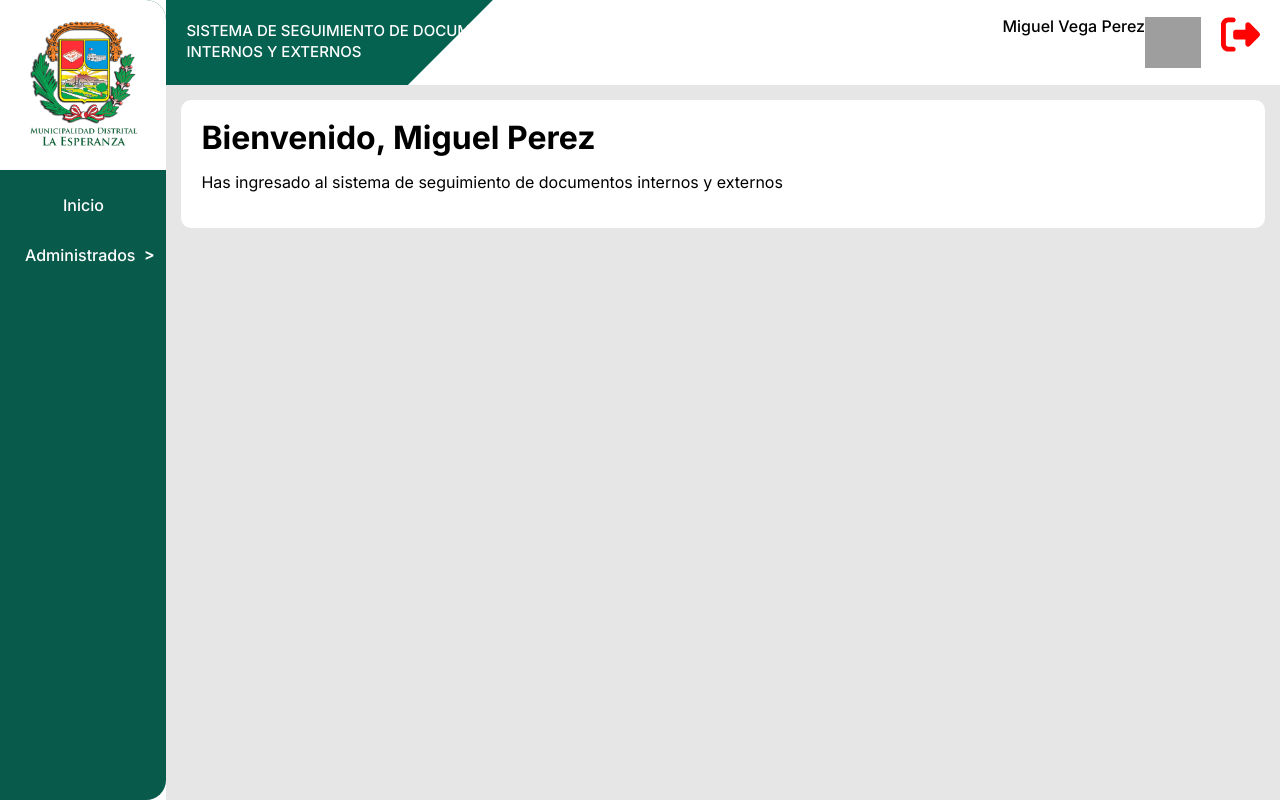
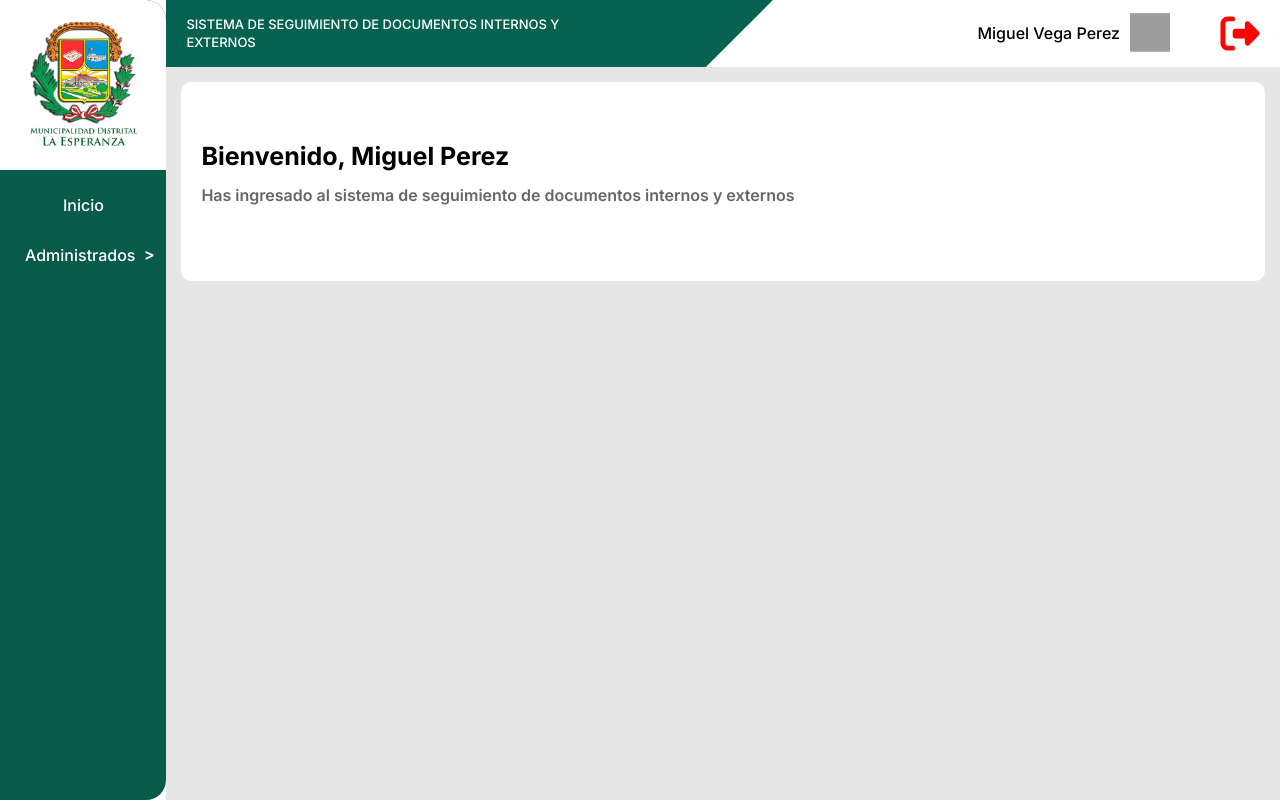
Before and after one commit to MrDevv/Seguimiento-de-Documentos-MDE, a PHP site: page /proyecto-php-poo-dos/ in a window 1280 px wide. Run offline with PHP 8.4, Linux system fonts and the light colour scheme; grey boxes are pictures that could not be loaded.

Commit message:
agrega los estilos del header y vista de inicio infalizada

```diff
--- a/assets/css/styles.css
+++ b/assets/css/styles.css
@@ -1,6 +1,7 @@
 :root{
     --bg-color-principal: #056251;
     --bg-color: #E6E6E6;
+    --font-principal: "Inter", sans-serif;
 }
 
 html{
@@ -9,7 +10,7 @@ html{
 
 
 *{
-    font-family: "Inter", sans-serif;
+    font-family: var(--font-principal);
     box-sizing: inherit;
 }
 
@@ -101,6 +102,7 @@ h1, h2, h3{
     padding: 20px;
     position: relative;
     overflow: hidden;
+    align-items: center;
 }
 
 .header h1{
@@ -120,16 +122,24 @@ h1, h2, h3{
 .container_userDetails_logout{
     z-index: 1;
     display: flex;
-    flex-wrap: wrap;
-    justify-content: center;
-    align-content: center;
-    gap: 20px;
+    align-items: center;
+    gap: 50px;
 }
 
 .userDetails{
     display: flex;
-    flex-wrap: wrap;
-    align-content: center;
+    height: 100%;
+    align-items: center;
+    gap: 10px;
+}
+
+.userDetails svg{
+    width: 40px;
+}
+
+.container_userDetails_logout svg{
+    width: 40px;
+    cursor: pointer;
 }
 
 .fondo_blanco{
@@ -142,6 +152,26 @@ h1, h2, h3{
     transform: rotate(45deg);
 }
 
+@media screen and (max-width: 1500px){
+    .header{
+        padding: 10px 20px;
+    }
+
+    .header h1{
+        font-size: 13px;
+    }
+
+    .fondo_blanco{
+        position: absolute;
+        top: -200px;
+        right: -500px;
+        width: 1000px;
+        height: 800px;
+        background-color: #fff;
+        transform: rotate(45deg);
+    }
+
+}
 
 .main{
     padding: 15px;
@@ -250,7 +280,16 @@ button:hover {
 .inicio{
     width: 100%;
     height: fit-content;
-    padding: 20px;
+    padding: 60px 20px;
     background: #ffffff;
     border-radius: 10px;
 }
+
+.inicio h1{
+    font-size: 25px;
+}
+
+.inicio p{
+    color: rgb(0,0,0, 60%);
+    font-weight: 600;
+}
--- a/views/layouts/content.php
+++ b/views/layouts/content.php
@@ -5,7 +5,7 @@
         <div class="container_userDetails_logout">
             <div class="userDetails">
                 <span>Miguel Vega Perez</span>
-                <svg width="56" height="51" viewBox="0 0 56 51" fill="none" xmlns="http://www.w3.org/2000/svg" xmlns:xlink="http://www.w3.org/1999/xlink">
+                <svg width="56" height="51" viewBox="0 0 56 51" fill="no ne" xmlns="http://www.w3.org/2000/svg" xmlns:xlink="http://www.w3.org/1999/xlink">
                     <rect y="-3" width="56" height="54" fill="url(#pattern0_2334_17)"/>
                     <defs>
                         <pattern id="pattern0_2334_17" patternContentUnits="objectBoundingBox" width="1" height="1">
```
